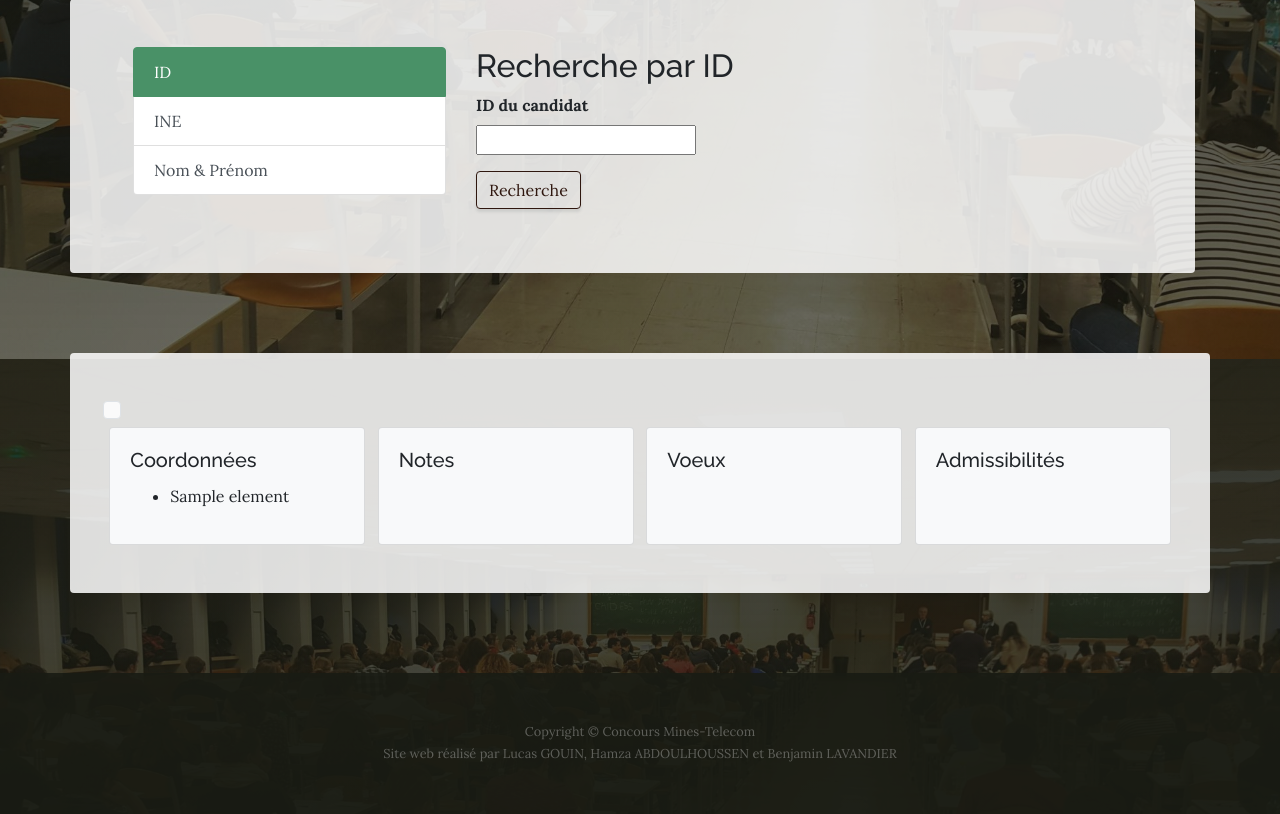
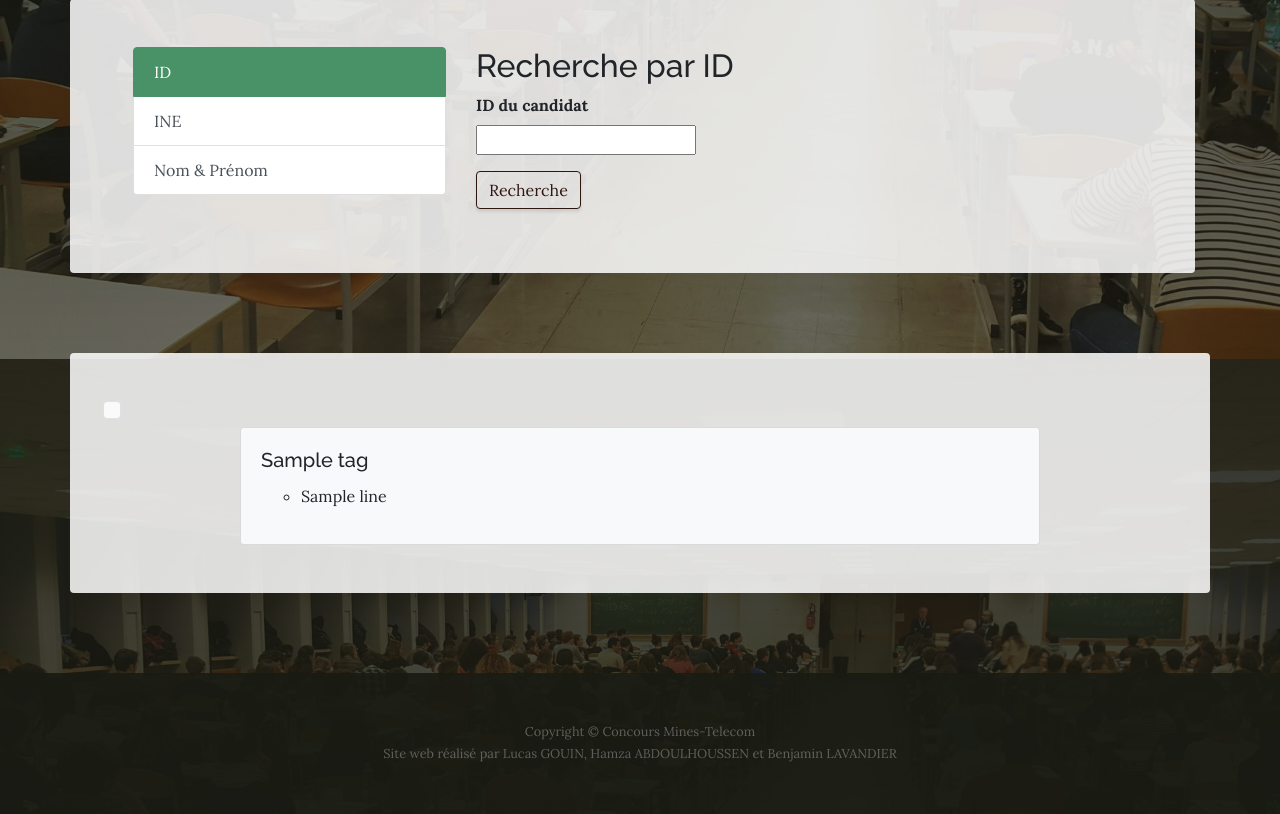
Before and after one commit to Hamza-ABDOULHOUSSEN/website_exam_result, a Flask app: template site_web/templates/candidates.html in a window 1280 px wide. Shown: the part 441-1255 px from the top of the page. Run offline with Flask 2, Linux system fonts and the light colour scheme; the template is opened without the code that fills it: values that come from a table or form of the project are taken from there, most other values are stand-ins (such as "Sample title", 1, 10 or a date in 2020); some libraries are stand-ins or nearby versions.

Commit message:
amélioration gestion des résultats en sortie des requêtes SQL et affichage sur le template

```diff
--- a/site_web/app.py
+++ b/site_web/app.py
@@ -35,12 +35,13 @@ def candidates():
     arguments = request.args
     query = "none"
     result = None
+    tags = None
     count = 0
     if len(arguments) != 0:
-        result, query = BuildRequest(arguments)
+        result, tags, query = BuildRequest(arguments)
         count = len(result)
     return render_template("candidates.html", idForm = idForm, nameForm = nameForm, ineForm = ineForm,
-                           result = result,
+                           result = result, tags = tags,
                            query = query, count = count)
 
 
@@ -74,19 +75,65 @@ def BuildRequest(args):
         req = f"WHERE INE = '{ine}'"
         query = "INE"
 
-    content = []
+    res = None
+    tags = None
+
     if req != "":
-        content = buildCoordinates(req)
+        coordinates = buildCoordinates(req)
+        scolarship = buildScolarship(req)
 
-    return content, query
+        res = list(zip(coordinates, scolarship))
+        tags = ["Coordonnées", "Scolarité"]
+
+    return res, tags, query
 
 
 def buildCoordinates(req):
-    identite = "SELECT candidat_id, INE, Civ, Nom, Prenom, Date_Naissance, Ville_Naissance FROM Candidat " + req
+    # req permet de dire sur quoi on fait la recherche. INE, id ou nom prenom
+    identite = "SELECT candidat_id, INE, Civ, Nom, Prenom, Autres_Prenoms, Date_Naissance, Ville_Naissance, Adresse1, Code_Postal, Commune, Pays.nationalite, Email, Telephone, Portable FROM Candidat JOIN Pays ON Pays.code_pays = Candidat.Pays_id " + req + " ORDER BY nom"
     c = GetDB().cursor()
     c.execute(identite)
-    content = [(t[0], t[1], t[2] + " " + t[3] + " " + t[4], "Né le " + t[5] + " à " + t[6]) for t in
-               c.fetchall()]
+    content = []
+    for t in c.fetchall():
+        id = "ID : " + str(t[0])
+        INE = "INE : " + str(t[1])
+        nom = str(t[2]) + ". " + str(t[3]) + " " + str(t[4])
+        if t[5] is not None:
+            nom += " " + t[5]
+        naissance = "Né le " + str(t[6]) + " à " + str(t[7])
+        adresse = "Adresse : " + str(t[8]) + ", " + str(t[9]) + " " + str(t[10]) + ", " + str(t[11])
+        mail = "Email : " + str(t[12])
+        telephone = "Téléphone fixe : "
+        if t[13] is None:
+            telephone += "Aucun"
+        else:
+            telephone += str(t[13])
+        portable = "Téléphone portable : "
+        if t[14] is None:
+            portable += "Aucun"
+        else:
+            portable += str(t[14])
+
+        content.append((id, INE, nom, naissance, adresse, mail, telephone, portable))
+    return content
+
+
+def buildScolarship(req):
+    scolar = "SELECT Nom, Classe, Filliere, Puissance, E.etablissement, E.CP, E.Ville, Epreuve1, LV, Ville_ecrit, B.serie, Bac_Mention, Sujet_TIPE, Candidat.Boursier FROM Candidat JOIN Etablissement E on Candidat.Etablissement_id = E.code_etablissement JOIN Bac B on B.bac_id = Candidat.Bac_id " + req + " ORDER BY Nom"
+    c = GetDB().cursor()
+    c.execute(scolar)
+    content = []
+    for t in c.fetchall():
+        filliere = "Filliere : " + str(t[2])
+        classe = "Classe : " + str(t[1])
+        puissance = "Année : " + str(t[3])
+        etablissement = "Etablissement : " + str(t[4]) + ", " + str(t[5]) + ", " + str(t[6])
+        epreuve = "Epreuve : " + t[7] + " - " + t[8] + " à " + t[9]
+        bac = "Baccalauréat : " + t[10] + " - Mention : " + t[11]
+        tipe = "Sujet TIPE : " + t[12]
+        boursier = "Boursier : " + t[13]
+
+        content.append((filliere, classe, puissance, etablissement, epreuve, bac, tipe, boursier))
     return content
 
 
--- a/site_web/templates/candidates.html
+++ b/site_web/templates/candidates.html
@@ -125,31 +125,18 @@
                         </div>
                     {% endif %}
                     <div class="row">
-                        <div class="card bg-light mx-auto" style="width: 16rem;">
-                            <div class="card-body">
-                                <h5 class="card-title">Coordonnées</h5>
-                                <ul>
-                                    {% for element in res %}
-                                        <li>{{ element }}</li>
-                                    {% endfor %}
-                                </ul>
+                        {% for element in res %}
+                            <div class="card bg-light mx-auto" style="width: 50rem;">
+                                <div class="card-body">
+                                    <h5 class="card-title">{{ tags[loop.index0] }}</h5>
+                                    <ul>
+                                        {% for line in element %}
+                                            <li type="circle">{{ line }}</li>
+                                        {% endfor %}
+                                    </ul>
+                                </div>
                             </div>
-                        </div>
-                        <div class="card bg-light mx-auto" style="width: 16rem;">
-                            <div class="card-body">
-                                <h5 class="card-title">Notes</h5>
-                            </div>
-                        </div>
-                        <div class="card bg-light mx-auto" style="width: 16rem;">
-                            <div class="card-body">
-                                <h5 class="card-title">Voeux</h5>
-                            </div>
-                        </div>
-                        <div class="card bg-light mx-auto" style="width: 16rem;">
-                            <div class="card-body">
-                                <h5 class="card-title">Admissibilités</h5>
-                            </div>
-                        </div>
+                        {% endfor %}
                     </div>
                 {% endfor %}
             </div>
```
